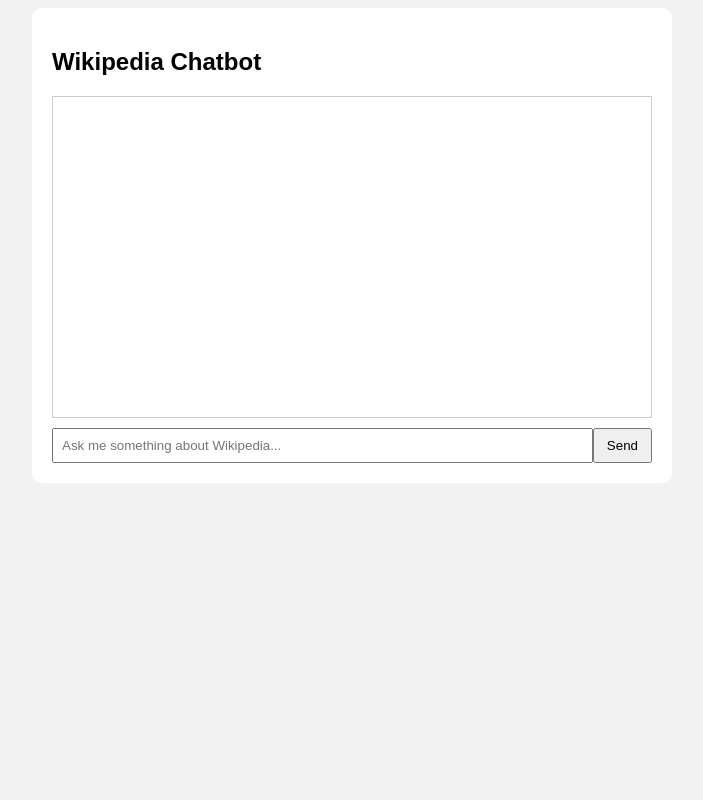
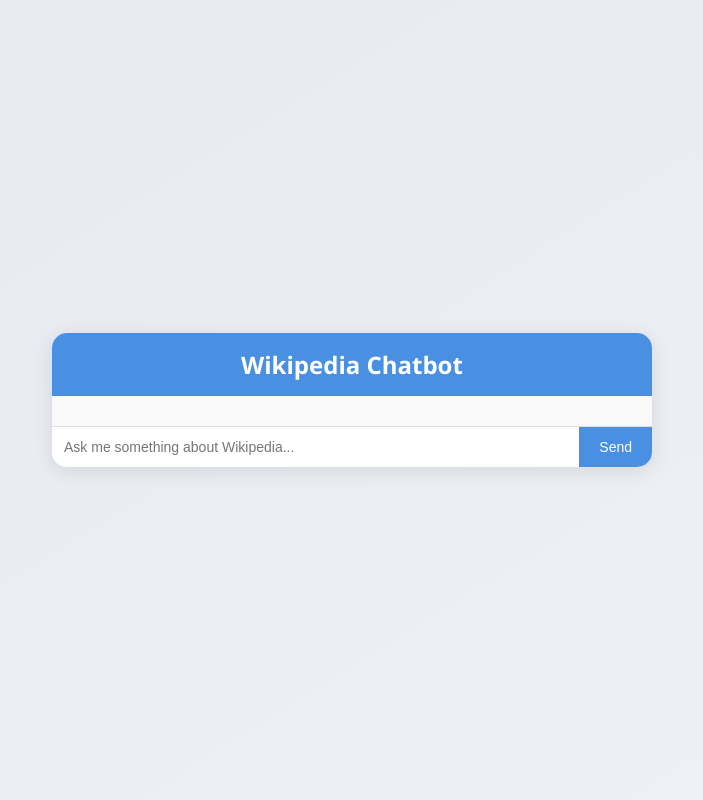
Before and after one commit to chanchativarsha/Wikipedia-Based-Chatbot, a Flask app: page / in a window 1280 px wide. Shown: the whole page, without its empty margins (288-991 px from the left). Run offline with Flask 3, Linux system fonts and the light colour scheme.

Commit message:
intial commit

```diff
--- a/static/style.css
+++ b/static/style.css
@@ -1,36 +1,106 @@
+/* General Page Styling */
 body {
-    font-family: Arial, sans-serif;
-    background: #f2f2f2;
+    font-family: 'Segoe UI', Tahoma, sans-serif;
+    background: linear-gradient(to bottom right, #e6e9f0, #eef1f5);
+    display: flex;
+    justify-content: center;
+    align-items: center;
+    height: 100vh;
+    margin: 0;
 }
+
+/* Chat Container */
 .chat-container {
+    width: 100%;
     max-width: 600px;
-    margin: auto;
-    background: white;
-    padding: 20px;
-    border-radius: 10px;
+    background: #ffffff;
+    border-radius: 15px;
+    box-shadow: 0px 4px 20px rgba(0,0,0,0.1);
+    display: flex;
+    flex-direction: column;
+    overflow: hidden;
 }
+
+/* Header */
+.chat-container h2 {
+    margin: 0;
+    padding: 15px;
+    background: #4a90e2;
+    color: white;
+    text-align: center;
+}
+
+/* Chat Box */
 #chat-box {
-    height: 300px;
+    flex: 1;
+    padding: 15px;
     overflow-y: auto;
-    border: 1px solid #ccc;
-    padding: 10px;
+    background: #f9f9f9;
 }
+
+/* Chat Messages */
+.user-msg, .bot-msg {
+    display: flex;
+    align-items: flex-end;
+    margin-bottom: 10px;
+}
+
+.user-msg span, .bot-msg span {
+    max-width: 70%;
+    padding: 10px 14px;
+    border-radius: 15px;
+    line-height: 1.4;
+    word-wrap: break-word;
+}
+
+/* User Message Bubble */
 .user-msg {
-    text-align: right;
-    color: blue;
+    justify-content: flex-end;
 }
+.user-msg span {
+    background: #4a90e2;
+    color: white;
+    border-bottom-right-radius: 0;
+}
+
+/* Bot Message Bubble */
 .bot-msg {
-    text-align: left;
-    color: green;
+    justify-content: flex-start;
 }
+.bot-msg span {
+    background: #e1f5fe;
+    color: #333;
+    border-bottom-left-radius: 0;
+}
+
+/* Avatars */
+.avatar {
+    width: 35px;
+    height: 35px;
+    border-radius: 50%;
+    margin: 0 8px;
+}
+
+/* Input Area */
 .input-area {
-    margin-top: 10px;
     display: flex;
+    border-top: 1px solid #ddd;
 }
 input {
     flex: 1;
-    padding: 8px;
+    padding: 12px;
+    border: none;
+    outline: none;
+    font-size: 14px;
 }
 button {
-    padding: 8px 12px;
+    padding: 0 20px;
+    background: #4a90e2;
+    color: white;
+    border: none;
+    cursor: pointer;
+    font-size: 14px;
 }
+button:hover {
+    background: #357abd;
+}
--- a/templates/index.html
+++ b/templates/index.html
@@ -1,6 +1,8 @@
 <!DOCTYPE html>
-<html>
+<html lang="en">
 <head>
+    <meta charset="UTF-8">
+    <meta name="viewport" content="width=device-width, initial-scale=1.0">
     <title>Wikipedia Chatbot</title>
     <link rel="stylesheet" href="{{ url_for('static', filename='style.css') }}">
 </head>
@@ -16,11 +18,18 @@
 
     <script>
         async function sendMessage() {
-            const userInput = document.getElementById("user-input").value;
+            const userInput = document.getElementById("user-input").value.trim();
             if (!userInput) return;
 
             const chatBox = document.getElementById("chat-box");
-            chatBox.innerHTML += `<div class='user-msg'>You: ${userInput}</div>`;
+
+            // User message
+            chatBox.innerHTML += `
+                <div class='user-msg'>
+                    <span>${userInput}</span>
+                    <img class="avatar" src="{{ url_for('static', filename='user.png') }}" alt="User">
+                </div>
+            `;
 
             document.getElementById("user-input").value = "";
 
@@ -31,7 +40,15 @@
             });
 
             const data = await res.json();
-            chatBox.innerHTML += `<div class='bot-msg'>Bot: ${data.response}</div>`;
+
+            // Bot message
+            chatBox.innerHTML += `
+                <div class='bot-msg'>
+                    <img class="avatar" src="{{ url_for('static', filename='bot.png') }}" alt="Bot">
+                    <span>${data.response}</span>
+                </div>
+            `;
+
             chatBox.scrollTop = chatBox.scrollHeight;
         }
     </script>
```
Also changed, not shown: static/bot.png (added), static/user.png (added).
